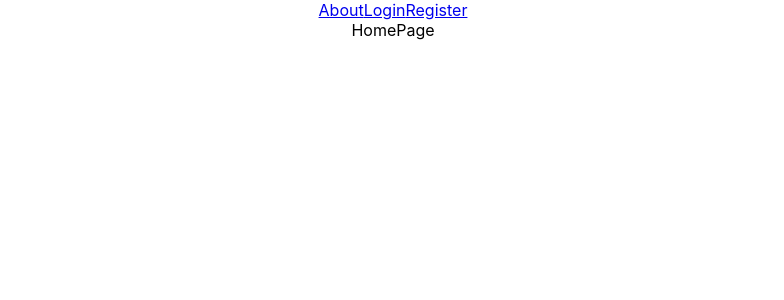
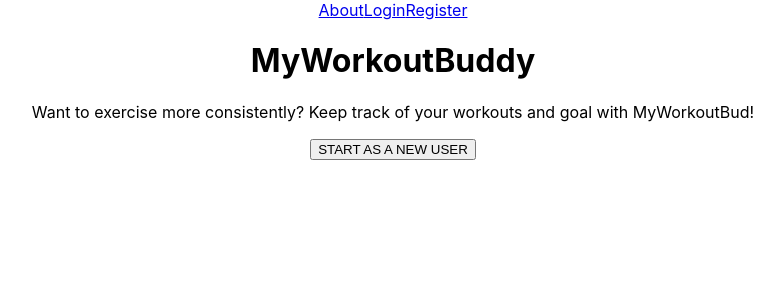
Before and after one commit to canhvo16/MyWorkoutBud-Frontend, a React (Create React App) app: page / in a window 1280 px wide. Shown: the top 300 px of the page, without its empty margins (247-1031 px from the left). Built offline with nearby package versions, Linux system fonts and the light colour scheme.

Commit message:
created homepage

```diff
--- a/src/App.js
+++ b/src/App.js
@@ -68,6 +68,10 @@ function App() {
     }
   }
 
+  const registerButton = () => {
+    navigate('/register')
+  }
+
   const logout = () => {
     setPayload(null)
     localStorage.clear()
@@ -91,7 +95,10 @@ function App() {
         <NavBar payload={payload} logout={logout} />
       </header>
       <Routes>
-        <Route path="/" element={<HomePage />} />
+        <Route
+          path="/"
+          element={<HomePage registerButton={registerButton} />}
+        />
         <Route path="/about" element={<AboutPage />} />
         <Route
           path="/login"
--- a/src/pages/HomePage.js
+++ b/src/pages/HomePage.js
@@ -1,5 +1,14 @@
-const HomePage = () => {
-  return <div>HomePage</div>
+const HomePage = ({ registerButton }) => {
+  return (
+    <div>
+      <h1>MyWorkoutBuddy</h1>
+      <p>
+        Want to exercise more consistently? Keep track of your workouts and goal
+        with MyWorkoutBud!
+      </p>
+      <button onClick={registerButton}>START AS A NEW USER</button>
+    </div>
+  )
 }
 
 export default HomePage
```
Also changed, not shown: src/services/User.js (added).
